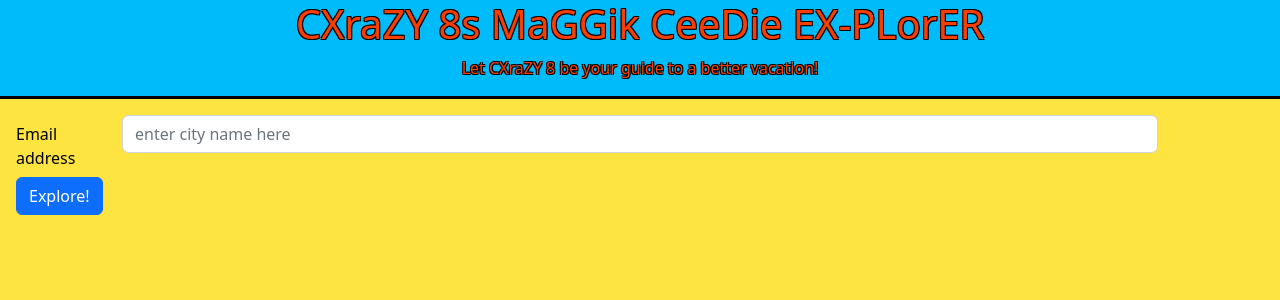
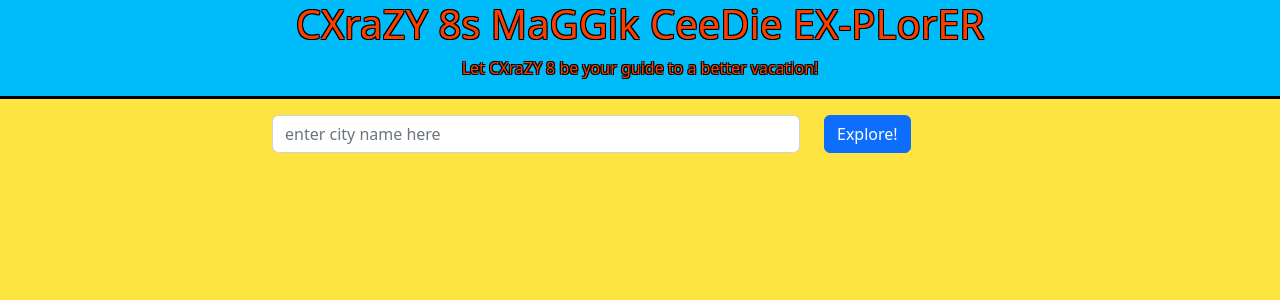
Before and after one commit to jdabassett/city-explorer_301n30, a React (Create React App) app: page / in a window 1280 px wide. Shown: the top 300 px of the page. Built offline with nearby package versions, Linux system fonts and the light colour scheme; no server answers.

Commit message:
some css

```diff
--- a/src/App.js
+++ b/src/App.js
@@ -8,14 +8,11 @@ import Header from './components/header/Header'
 export default class App extends React.Component {
   render () {
     return (
-      <>
         <div className="appContainer">
           <Header/>
           <Main/>
           {/* <Footer/> */}
         </div>
-
-      </>
     );
   }
 }
--- a/src/components/main/Main.css
+++ b/src/components/main/Main.css
@@ -2,3 +2,10 @@
   color:black;
   background-color:var(--yellow);
 }
+
+.mainRow {
+  display:flex;
+  flex-direction:row;
+  flex-wrap:nowrap;
+  justify-content:space-around;
+}
--- a/src/components/main/Main.js
+++ b/src/components/main/Main.js
@@ -4,6 +4,9 @@ import MyForm from './form/Form.js';
 import axios from 'axios';
 import Map from './map/Map.js';
 import Error from './error/Error.js'
+import Container from 'react-bootstrap/Container';
+import Row from 'react-bootstrap/Row';
+import Col from 'react-bootstrap/Col';
 
 const ACCESS_TOKEN = process.env.REACT_APP_LIQKEY;
 
@@ -65,13 +68,19 @@ export default class Main extends React.Component {
     console.log(this.state.errorStatus)
     // console.log(typeof(this.state.error));
     return (
-      <>
         <div className="mainContainer">
+          <Container>
+            <Row className="mainRow">
+              <Col xs="11" sm="10" md="9" lg="8">
                 <MyForm
                   searchQuery={this.state.searchQuery}
                   handlerFormUpdate={this.handlerFormUpdate}
                   handlerSubmit={this.handlerSubmit}
                   />
+              </Col>
+            </Row>
+            <Row className="mainRow">
+              <Col xs="11" sm="10" md="9" lg="8" className="mapColumn">
                 {this.state.showResults?
                   <Map
                     response={this.state.response}
@@ -82,8 +91,10 @@ export default class Main extends React.Component {
                   <Error
                   errorStatus={this.state.error} />:
                   null          }
+              </Col>
+            </Row>
+          </Container>
         </div>
-      </>
     );
   };
 };
--- a/src/components/main/error/Error.js
+++ b/src/components/main/error/Error.js
@@ -4,11 +4,9 @@ import React from 'react'
 export default class Error extends React.Component {
   render () {
     return (
-      <>
         <div className="errorContainer">
-          <p>Error Boogers</p>>
+          <p>Error Boogers</p>
         </div>
-      </>
     );
   }
 }
--- a/src/components/main/form/Form.css
+++ b/src/components/main/form/Form.css
@@ -1,7 +1,22 @@
 .formContainer {
-  padding: 1em;
+  margin:1em 0 1em 0;
 }
 
 .formFull {
+  /* outline:2px solid red; */
 
 }
+
+.formRow {
+  /* display:flex;
+  flex-direction:row;
+  flex-wrap:nowrap;
+  justify-content:space-between; */
+  /* outline:2px solid black; */
+}
+
+.buttonColumn {
+}
+
+.formButton {
+}
--- a/src/components/main/form/Form.js
+++ b/src/components/main/form/Form.js
@@ -19,13 +19,9 @@ export default class MyForm extends React.Component {
           >
           <Form.Group
             as={Row}
-            className="mb-10"
             controlId="exampleForm.ControlInput1">
-            <Form.Label
-              className="formLabel"
-              column sm="1"
-              >Email address</Form.Label>
-            <Col sm="10">
+            <Row className="formRow">
+              <Col xxs="5" xs="7" sm="8" md='9' lg='9'>
                 <Form.Control
                   className="formInput"
                   type="text"
@@ -33,11 +29,16 @@ export default class MyForm extends React.Component {
                   onChange={this.props.handlerFormUpdate}
                   />
               </Col>
-            <Col>
-              <Button className="formButton" column sm="1" variant="primary" type="submit">
+              <Col className="buttonColumn">
+                <Button
+                  className="formButton"
+                  variant="primary"
+                  type="submit"
+                  >
                   Explore!
                 </Button>
               </Col>
+            </Row>
 
           </Form.Group>
         </Form>
--- a/src/components/main/map/Map.js
+++ b/src/components/main/map/Map.js
@@ -8,9 +8,10 @@ export default class Map extends React.Component {
   render () {
     // console.log(this.props.response)
     return (
-      <>
         <div className="mapContainer">
-          <Card style={{ width: '18rem', backgroundColor:'var(--green)', border:'3px solid var(--green)'}}>
+          <Card
+            // sx={{width: {sx: 1.0,sm: 250, md: 350,},}}
+            style={{width: {sx: 1.0,sm: 250, md: 350,},backgroundColor:'var(--green)', border:'3px solid var(--green)'}}>
             <Card.Img
               variant="top"
               src={`https://maps.locationiq.com/v3/staticmap?key=${ACCESS_TOKEN}&center=${this.props.response.lat},${this.props.response.lon}&size=600x600&zoom=12&path=fillcolor:%2390EE90|weight:2|color:blue|17.452945,78.380055|17.452765,78.382026|17.452020,78.381375|17.452045,78.380846|17.452945,78.380055`}></Card.Img>
@@ -21,7 +22,6 @@ export default class Map extends React.Component {
             </Card.Body>
           </Card>
         </div>
-      </>
     );
   }
 }
```
Lines whose indentation alone changed are shown as unchanged.
